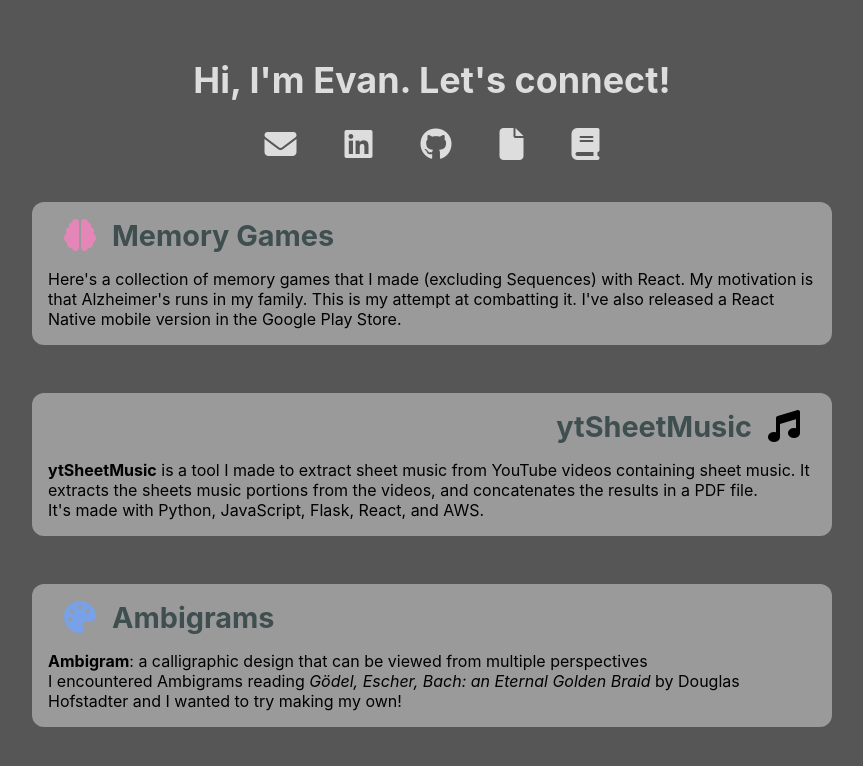
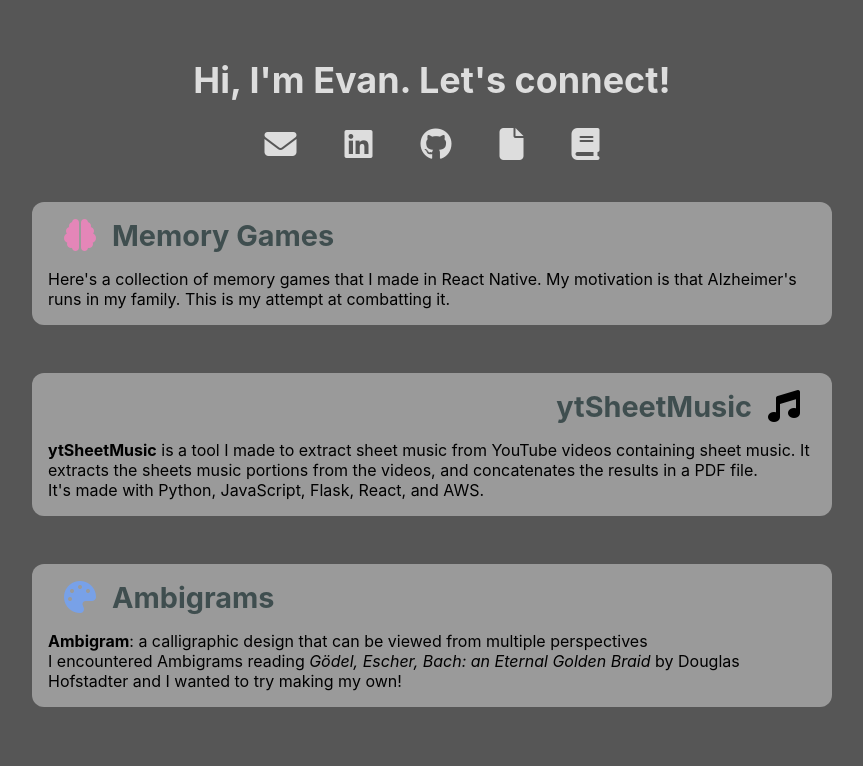
Before and after one commit to Wubaboo/website, a React (Create React App) app: page /#/ in a window 1280 px wide. Shown: the top 766 px of the page, without its empty margins (208-1071 px from the left). Built offline with nearby package versions, Linux system fonts and the light colour scheme.

Commit message:
memory games description

```diff
--- a/src/data/homeCards.js
+++ b/src/data/homeCards.js
@@ -3,10 +3,9 @@ const cardData = [
     title: "Memory Games",
     text: (
       <p>
-        Here's a collection of memory games that I made (excluding Sequences)
-        with React. My motivation is that Alzheimer's runs in my family. This is
-        my attempt at combatting it. I've also released a React Native mobile
-        version in the Google Play Store.
+        Here's a collection of memory games that I made in React Native. My
+        motivation is that Alzheimer's runs in my family. This is my attempt at
+        combatting it.
       </p>
     ),
     link: "https://play.google.com/store/apps/details?id=com.wubaboo.memoryapp",
```
